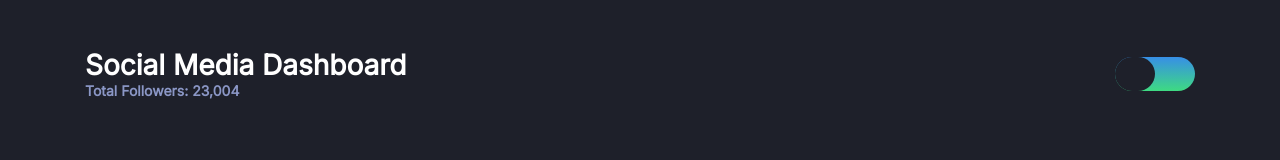
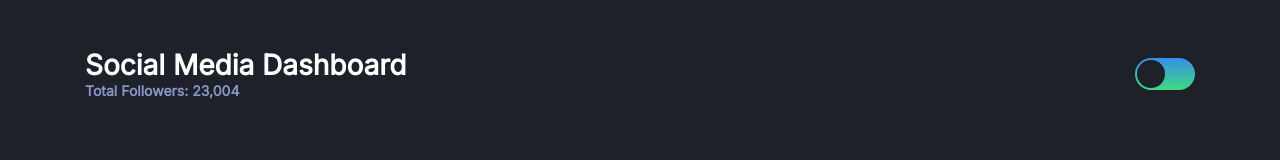
Before and after one commit to mpaitgt/social-media-dashboard, a React (Create React App) app: page / in a window 1280 px wide. Shown: the top 160 px of the page. Built offline with nearby package versions, Linux system fonts and the light colour scheme.

Commit message:
fixed the toggle button and refactored logo component to reduce repeated code across components

```diff
--- a/src/Components/Delta.js
+++ b/src/Components/Delta.js
@@ -11,12 +11,12 @@ function Delta(props) {
       props.data.followers_change > 0 || props.data.subscribers_change > 0
       ?
       <div className={css`color: var(--lime-green);`}>
-        <img src={IconUp} />
+        <img src={IconUp} alt="up arrow"/>
         <span>{props.data.followers_change || props.data.subscribers_change} Today</span>
       </div>
       :
       <div className={css`color: var(--bright-red);`}>
-        <img src={IconDown} />
+        <img src={IconDown} alt="down arrow"/>
         <span>{Math.abs(props.data.followers_change || props.data.subscribers_change)} Today</span>
       </div>
 
--- a/src/Components/FollowerCard.js
+++ b/src/Components/FollowerCard.js
@@ -3,31 +3,12 @@ import IconLockUp from './IconLockUp';
 import FollowerLockUp from './FollowerLockUp';
 import Delta from './Delta';
 import Card from './Card';
-import InstagramIcon from '../images/icon-instagram.svg';
-import FacebookIcon from '../images/icon-facebook.svg';
-import YouTubeIcon from '../images/icon-youtube.svg';
-import TwitterIcon from '../images/icon-twitter.svg';
 
 function FollowerCard(props) {
 
-  const iconDisplay = () => {
-    switch(props.data.channel) {
-      case 'Facebook':
-        return FacebookIcon;
-      case 'Twitter':
-        return TwitterIcon;
-      case 'YouTube':
-        return YouTubeIcon;
-      case 'Instagram':
-        return InstagramIcon;
-      default:
-        return FacebookIcon;
-    }
-  }
-
   return (
     <Card darkMode={props.darkMode}>
-      <IconLockUp icon={iconDisplay()} />
+      <IconLockUp data={props.data} />
       <FollowerLockUp data={props.data} />
       <Delta data={props.data} font_size="14px"/>
     </Card>
--- a/src/Components/IconLockUp.js
+++ b/src/Components/IconLockUp.js
@@ -1,5 +1,6 @@
 import React from 'react';
 import { css } from 'emotion';
+import Logo from './Logo';
 
 function FollowerContainer(props) {
   return (
@@ -10,9 +11,7 @@ function FollowerContainer(props) {
       // margin-top: 0.5rem;
       // margin-bottom: 1rem;
     `}>
-      <img className={css`
-        color: var(--facebook);
-      `} src={props.icon} alt="Facebook Icon" width="30"></img>
+      <Logo data={props.data} />
       <p className={css`
         margin-left: 10px;
       `}>@matt_blah</p>
--- /dev/null
+++ b/src/Components/Logo.js
@@ -0,0 +1,29 @@
+import React from 'react';
+import InstagramIcon from '../images/icon-instagram.svg';
+import FacebookIcon from '../images/icon-facebook.svg';
+import YouTubeIcon from '../images/icon-youtube.svg';
+import TwitterIcon from '../images/icon-twitter.svg';
+
+function Logo(props) {
+
+  const iconDisplay = () => {
+    switch(props.data.channel) {
+      case 'Facebook':
+        return FacebookIcon;
+      case 'Twitter':
+        return TwitterIcon;
+      case 'YouTube':
+        return YouTubeIcon;
+      case 'Instagram':
+        return InstagramIcon;
+      default:
+        return FacebookIcon;
+    }
+  }
+
+  return (
+    <img src={iconDisplay()} alt="Social Icon" width="30" />
+  )
+}
+
+export default Logo;
--- a/src/Components/OverviewCard.js
+++ b/src/Components/OverviewCard.js
@@ -1,28 +1,10 @@
 import React from 'react';
 import { css } from 'emotion';
 import Card from './Card';
-import InstagramIcon from '../images/icon-instagram.svg';
-import FacebookIcon from '../images/icon-facebook.svg';
-import YouTubeIcon from '../images/icon-youtube.svg';
-import TwitterIcon from '../images/icon-twitter.svg';
+import Logo from './Logo';
 import Delta from './Delta';
 
 function OverviewCard(props) {
-
-  const iconDisplay = () => {
-    switch(props.data.channel) {
-      case 'Facebook':
-        return FacebookIcon;
-      case 'Twitter':
-        return TwitterIcon;
-      case 'YouTube':
-        return YouTubeIcon;
-      case 'Instagram':
-        return InstagramIcon;
-      default:
-        return FacebookIcon;
-    }
-  }
 
   return (
     <Card darkMode={props.darkMode}>
@@ -34,7 +16,7 @@ function OverviewCard(props) {
         align-self; center;
       `}>
         <h4>Likes</h4>
-        <img src={iconDisplay()} alt="instagram icon"></img>
+        <Logo data={props.data} />
         <div className={css`font-size: 38px;`}>{props.data.likes}</div>
         <Delta data={props.data} font_size="10px"/>
       </div>
--- a/src/Components/Toggle.js
+++ b/src/Components/Toggle.js
@@ -4,17 +4,21 @@ import { css } from 'emotion';
 function Toggle(props) {
   return (
     <div className={css`
-      width: 80px;
-      height: 34px;
+      display: flex;
+      justify-content: ${props.darkMode ? 'flex-start' : 'flex-end'};
+      width: 60px;
+      height: 32px;
       background: ${props.darkMode ? 'var(--dark-theme-btn)' : 'var(--light-theme-btn)'};
       border-radius: 50px;
-      border: 2px solid var(--dark-theme-btn);
     `} onClick={props.toggleView}>
       <div className={css`
-        width: 50%;
-        height: 100%;
+        width: 28px;
+        height: 28px;
+        margin-left: 2px;
+        margin-right: 2px;
         background: var(--dark-theme-bg);
         border-radius: 50px;
+        align-self: center;
       `}></div>
     </div>
   )
```
